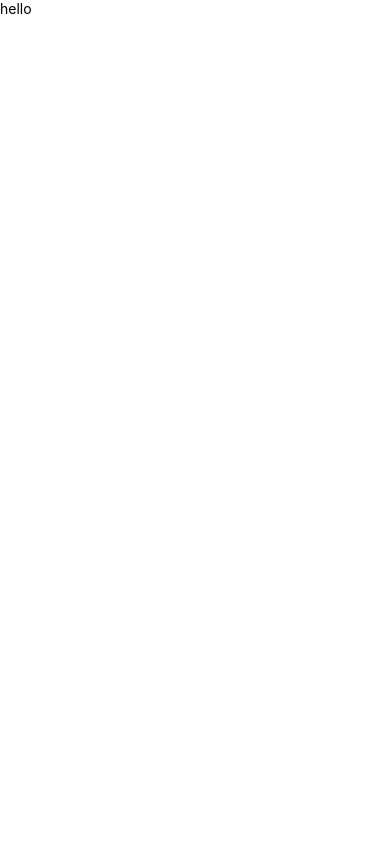
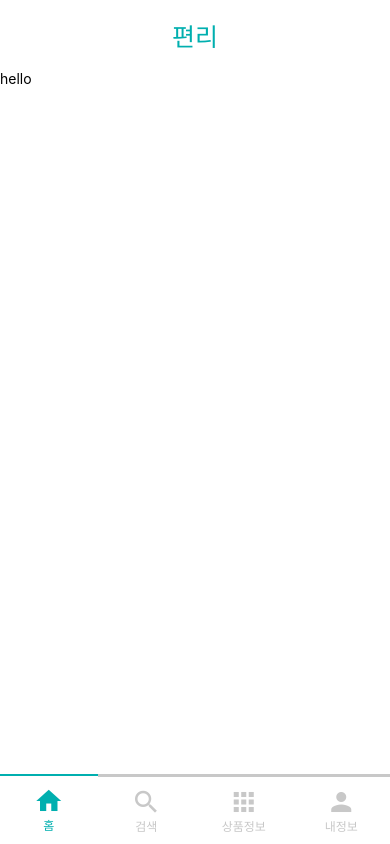
Before and after one commit to zeroaan/cstore_review, a React Native app: screen / in a window 390 px wide. Built offline with nearby package versions, Linux system fonts and the light colour scheme.

Commit message:
react-native-vector-icons setting & home style

```diff
--- a/package.json
+++ b/package.json
@@ -11,7 +11,8 @@
   },
   "dependencies": {
     "react": "16.13.1",
-    "react-native": "0.63.4"
+    "react-native": "0.63.4",
+    "react-native-vector-icons": "^8.0.0"
   },
   "devDependencies": {
     "@babel/core": "7.12.10",
--- a/src/App.js
+++ b/src/App.js
@@ -1,21 +1,13 @@
 import React from "react"
-import { StyleSheet, View, Text, StatusBar } from "react-native"
+
+import Home from "~/components/Home"
 
 const App = () => {
   return (
     <>
-      <StatusBar barStyle="dark-content" />
-      <View style={styles.container}>
-        <Text>hello</Text>
-      </View>
+      <Home />
     </>
   )
 }
 
-const styles = StyleSheet.create({
-  container: {
-    flex: 1,
-  },
-})
-
 export default App
--- /dev/null
+++ b/src/components/Home.js
@@ -0,0 +1,79 @@
+import React from "react"
+import { StyleSheet, View, Text, StatusBar } from "react-native"
+import Icon from "react-native-vector-icons/MaterialIcons"
+
+const App = () => {
+  return (
+    <>
+      <StatusBar barStyle="dark-content" />
+      <View style={styles.logoContainer}>
+        <Text style={styles.logo}>편리</Text>
+      </View>
+      <View style={styles.container}>
+        <Text>hello</Text>
+      </View>
+      <View style={styles.menuContainer}>
+        <View style={styles.menuItem}>
+          <Icon name="home" size={30} color="rgb(0, 175, 175)" />
+          <Text style={styles.menuText}>홈</Text>
+        </View>
+        <View style={styles.menuSubItem}>
+          <Icon name="search" size={30} color="rgb(200, 200, 200)" />
+          <Text style={styles.menuSubText}>검색</Text>
+        </View>
+        <View style={styles.menuSubItem}>
+          <Icon name="apps" size={30} color="rgb(200, 200, 200)" />
+          <Text style={styles.menuSubText}>상품정보</Text>
+        </View>
+        <View style={styles.menuSubItem}>
+          <Icon name="person" size={30} color="rgb(200, 200, 200)" />
+          <Text style={styles.menuSubText}>내정보</Text>
+        </View>
+      </View>
+    </>
+  )
+}
+
+const styles = StyleSheet.create({
+  container: {
+    flex: 10,
+  },
+  logoContainer: {
+    flex: 1,
+    justifyContent: "center",
+    alignItems: "center",
+  },
+  logo: {
+    color: "rgb(0, 175, 175)",
+    fontSize: 25,
+  },
+  menuContainer: {
+    flex: 1,
+    flexDirection: "row",
+    justifyContent: "space-around",
+  },
+  menuItem: {
+    flex: 1,
+    justifyContent: "center",
+    alignItems: "center",
+    borderTopWidth: 2,
+    borderTopColor: "rgb(0, 175, 175)",
+  },
+  menuSubItem: {
+    flex: 1,
+    justifyContent: "center",
+    alignItems: "center",
+    borderTopWidth: 3,
+    borderTopColor: "rgb(200, 200, 200)",
+  },
+  menuText: {
+    color: "rgb(0, 175, 175)",
+    fontSize: 12,
+  },
+  menuSubText: {
+    color: "rgb(200, 200, 200)",
+    fontSize: 12,
+  },
+})
+
+export default App
```
Also changed, not shown: 18 other files (tests, documents, lock files or other folders).
